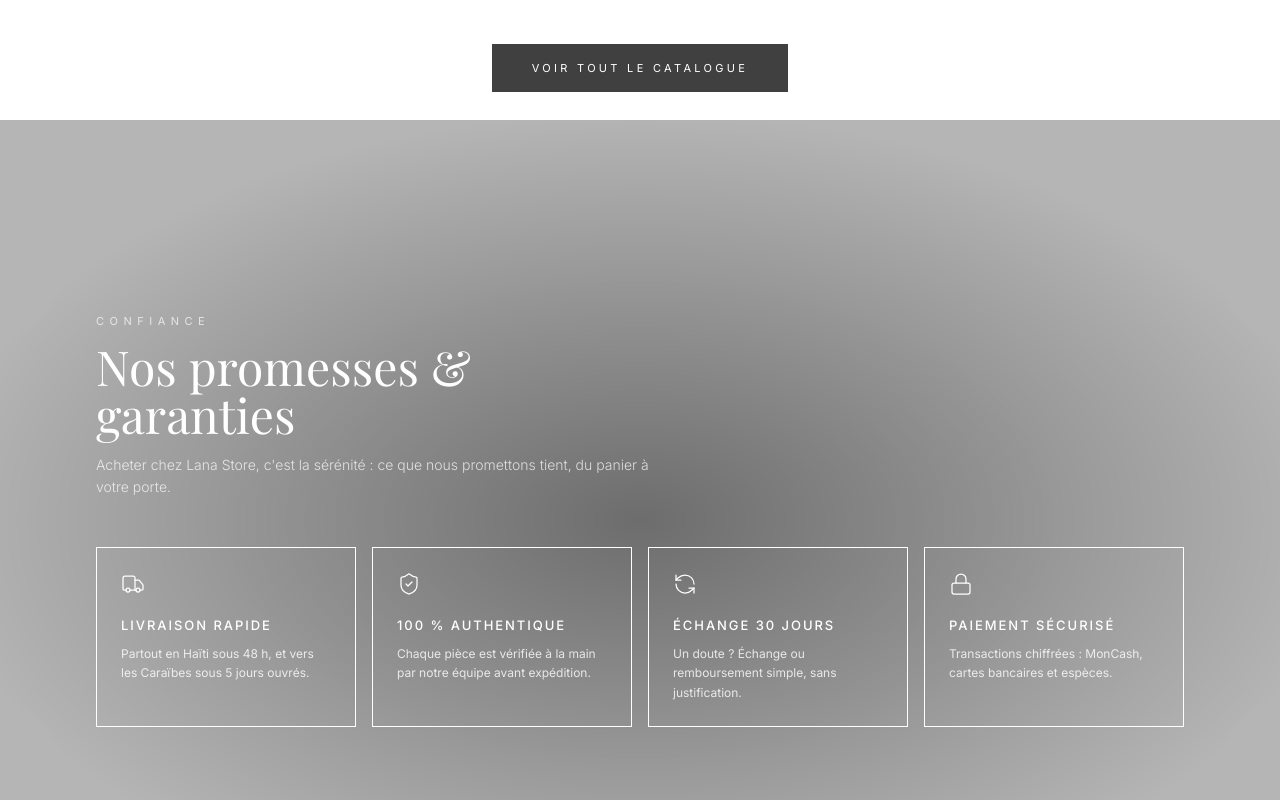
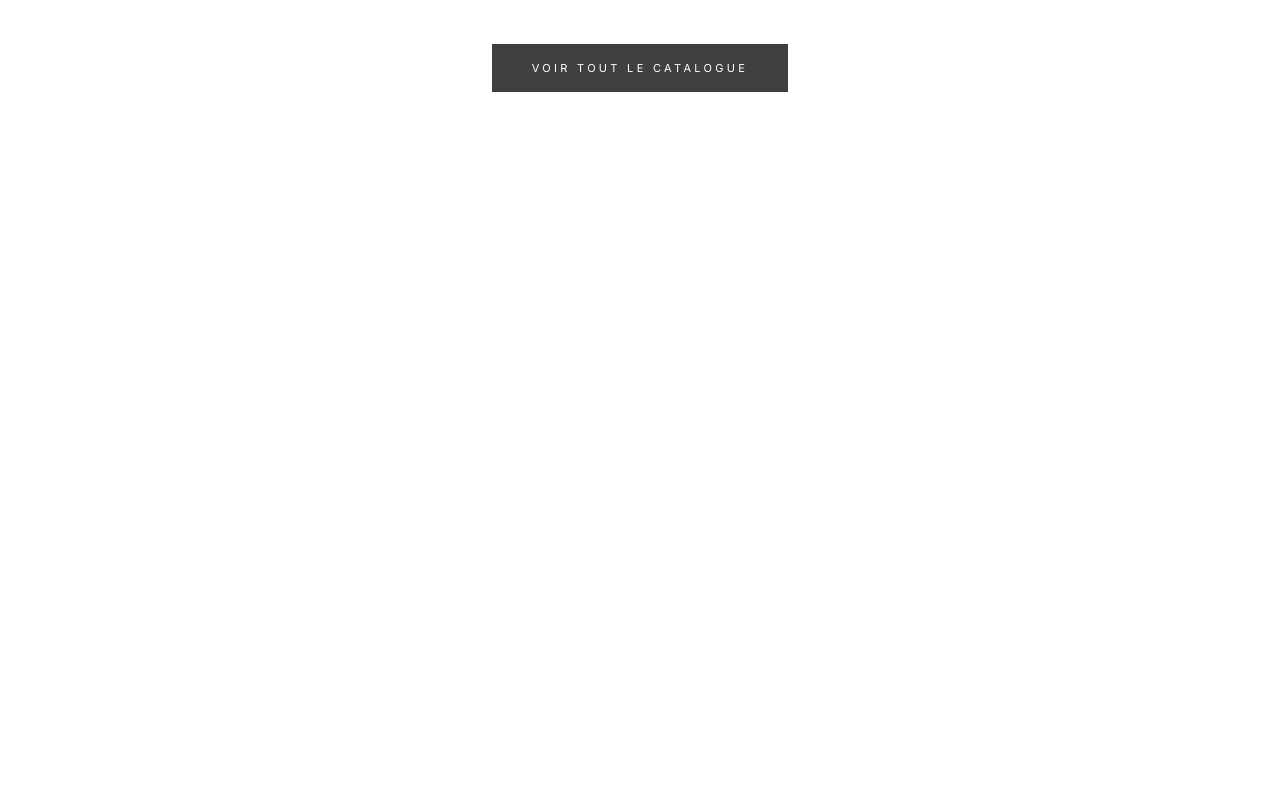
Before and after one commit to AMstudioai-lgtm/lana-store-1, a React (Vite) app: page / in a window 1280 px wide. Shown: the part 1480-2280 px from the top of the page. Built offline with nearby package versions, Linux system fonts and the light colour scheme; a web font is replaced by a local one.

Commit message:
feat: flou progressif plein ecran sans bord (scroll-driven) + contenu promesses flottant en cascade

```diff
--- a/src/components/Promesse.jsx
+++ b/src/components/Promesse.jsx
@@ -1,27 +1,81 @@
+import { useEffect, useRef } from 'react'
 import { GARANTIES } from '../data/catalogue'
 import useReveal from '../hooks/useReveal'
 import { Truck, Shield, Refresh, Lock } from './icons'
 
 const ICONES = { truck: Truck, shield: Shield, refresh: Refresh, lock: Lock }
 
-/* Section Promesses = le MASQUE de verre : elle scrolle par-dessus la section
-   Catalogue restée pinned. Transparent à 30 % (gris foncé) + flou d'arrière-plan
-   : on voit le catalogue passer derrière le verre.
-   Bordures et texte blancs, plat (aucune ombre de relief). */
+/* Section Promesses : le catalogue (pinned) se FLOUTE progressivement au scroll
+   puis le texte et les cartes flottent par-dessus — comme détachés de l'écran.
+
+   Technique : un calque plein écran FIXE (fixed inset-0) dont le flou et le
+   voile gris (30%) montent de 0 à pleine intensité selon la progression du
+   scroll. Comme il couvre tout le viewport, le flou n'a NI commencement NI
+   bord visible (aucune trace de masque rectangulaire). */
 export default function Promesse() {
-  const ref = useReveal()
+  const reveal = useReveal()
+  const sectionRef = useRef(null)
+  const flouRef = useRef(null)
+  const contenuRef = useRef(null)
+
+  useEffect(() => {
+    const section = sectionRef.current
+    const flou = flouRef.current
+    const contenu = contenuRef.current
+    if (!section || !flou || !contenu) return
+
+    const reduit = window.matchMedia('(prefers-reduced-motion: reduce)').matches
+    let raf = 0
+
+    const calculer = () => {
+      raf = 0
+      const rect = section.getBoundingClientRect()
+      const vh = window.innerHeight
+
+      // entrée : 0 quand la section pointe en bas du viewport → 1 à 60 % d'avancée
+      const entree = Math.min(1, Math.max(0, (vh - rect.top) / (vh * 0.6)))
+      // sortie : redescend à 0 quand la section quitte par le haut (arrivée du footer)
+      const sortie = Math.min(1, Math.max(0, rect.bottom / (vh * 0.5)))
+      const p = reduit ? 1 : entree * sortie
+
+      flou.style.backdropFilter = `blur(${(p * 24).toFixed(1)}px)`
+      flou.style.webkitBackdropFilter = flou.style.backdropFilter
+      flou.style.backgroundColor = `rgba(23, 23, 23, ${(p * 0.3).toFixed(3)})`
+      // le contenu glisse doucement vers sa place : sensation de flotter par-dessus
+      contenu.style.transform = `translateY(${((1 - p) * 56).toFixed(1)}px)`
+    }
+
+    const onScroll = () => {
+      if (!raf) raf = requestAnimationFrame(calculer)
+    }
+
+    calculer()
+    window.addEventListener('scroll', onScroll, { passive: true })
+    window.addEventListener('resize', onScroll)
+    return () => {
+      window.removeEventListener('scroll', onScroll)
+      window.removeEventListener('resize', onScroll)
+      if (raf) cancelAnimationFrame(raf)
+    }
+  }, [])
 
   return (
-    <section id="promesses" ref={ref} className="relative z-10">
-      {/* masque de verre 30 % qui recouvre le catalogue pinned */}
-      <div className="relative min-h-svh bg-neutral-950/30 backdrop-blur-2xl">
-        {/* masque de lisibilité : voile radial plat, pas une ombre */}
+    <section
+      id="promesses"
+      ref={(n) => {
+        sectionRef.current = n
+        reveal.current = n
+      }}
+      className="relative z-10"
+    >
+      {/* calque de flou plein écran : ni début ni bord — tout l'écran fond doucement */}
+      <div ref={flouRef} aria-hidden="true" className="pointer-events-none fixed inset-0 z-0" />
+
+      {/* contenu flottant : texte + carrés blancs, plats, posés sur le flou */}
       <div
-          aria-hidden="true"
-          className="pointer-events-none absolute inset-0 bg-[radial-gradient(65%_60%_at_50%_50%,rgba(0,0,0,0.4),transparent_85%)]"
-        />
-
-        <div className="relative mx-auto flex min-h-svh max-w-6xl flex-col justify-center px-5 py-24 md:px-8">
+        ref={contenuRef}
+        className="relative z-10 mx-auto flex min-h-svh max-w-6xl flex-col justify-center px-5 py-24 md:px-8"
+      >
         <div className="reveal max-w-xl">
           <p className="text-[11px] tracking-[0.5em] text-white/70 uppercase">Confiance</p>
           <h2 className="mt-3 font-display text-3xl text-white md:text-5xl">
@@ -33,14 +87,14 @@
           </p>
         </div>
 
-          {/* promesses et garanties dans des carrés : bordures blanches, texte blanc, plat */}
-          <div className="reveal mt-12 grid gap-4 sm:grid-cols-2 lg:grid-cols-4">
-            {GARANTIES.map((g) => {
+        <div className="mt-12 grid gap-4 sm:grid-cols-2 lg:grid-cols-4">
+          {GARANTIES.map((g, i) => {
             const Icone = ICONES[g.icon]
             return (
               <div
                 key={g.title}
-                  className="border border-white p-6 transition-colors duration-500 hover:bg-white/10"
+                style={{ transitionDelay: `${i * 110}ms` }}
+                className="reveal border border-white p-6 transition-colors duration-500 hover:bg-white/10"
               >
                 <Icone className="h-6 w-6 text-white" />
                 <h3 className="mt-5 text-[13px] font-medium tracking-[0.15em] uppercase text-white">
@@ -52,7 +106,6 @@
           })}
         </div>
       </div>
-      </div>
     </section>
   )
 }
```
Lines whose indentation alone changed are shown as unchanged.
